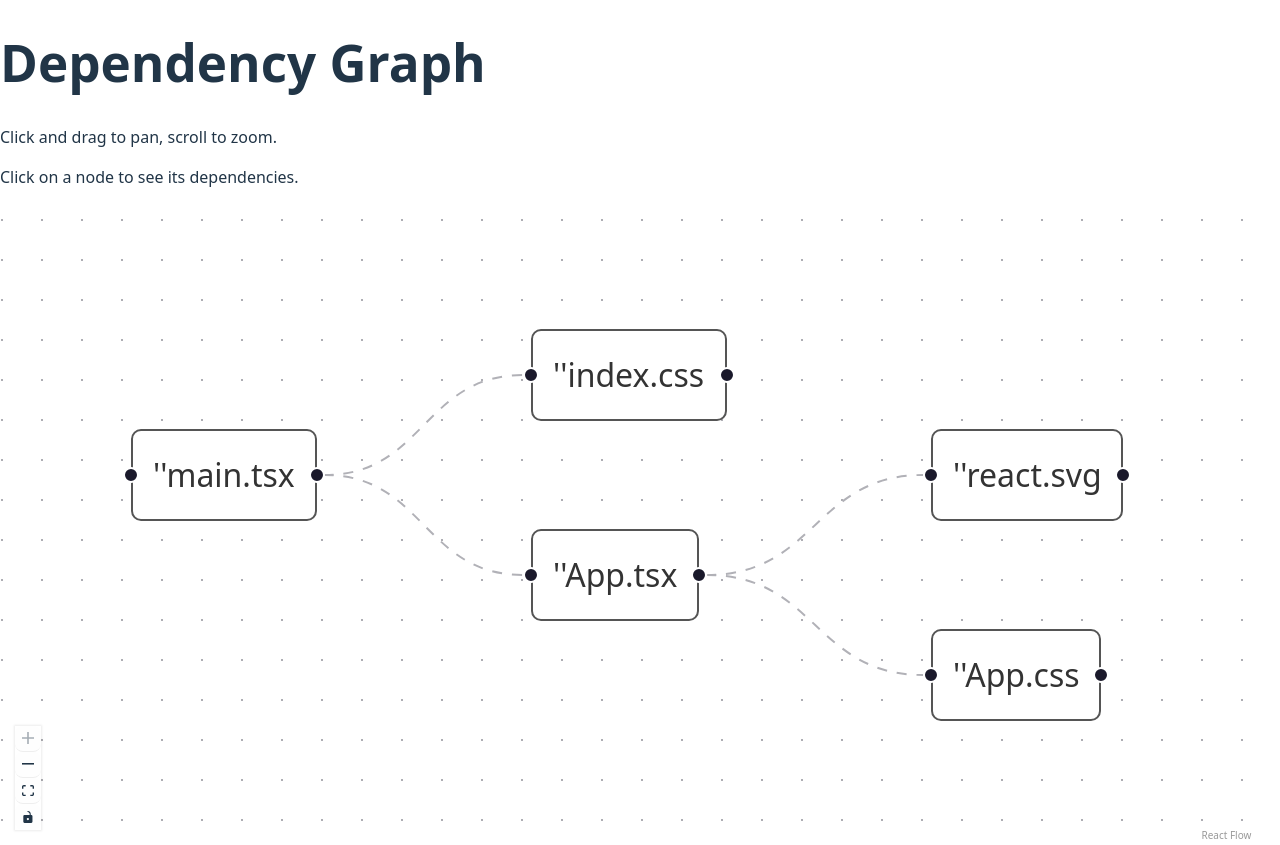
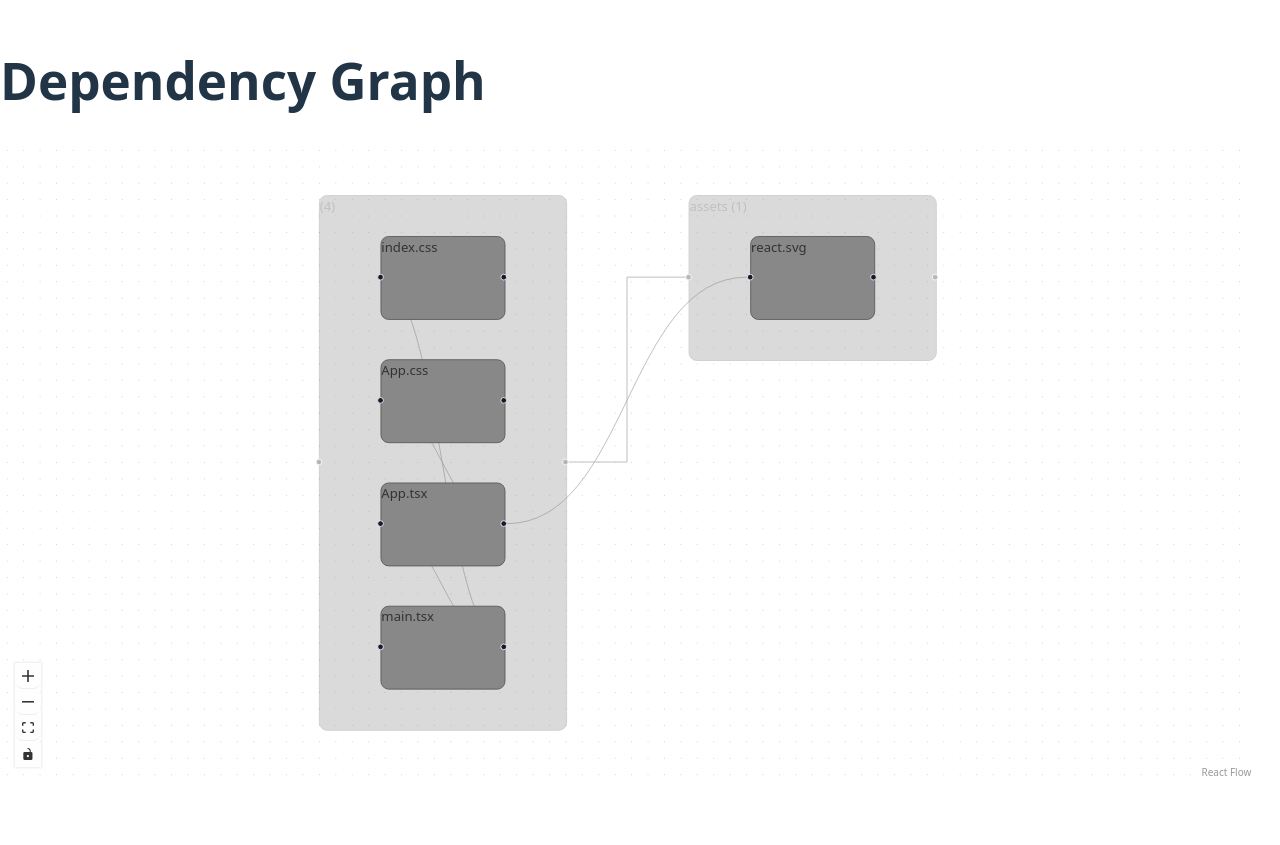
Before and after one commit to ysksm/ImportGraphTS, a React (Vite) app in the folder graph-view/: page / in a window 1280 px wide. After the commit the page ends 800 px from the top, so only its background shows below. Built offline with nearby package versions, Linux system fonts and the light colour scheme.

Commit message:
可視化修正

```diff
--- a/graph-view/src/CustomNode.tsx
+++ b/graph-view/src/CustomNode.tsx
@@ -1,8 +1,37 @@
 import { Handle, Position } from "@xyflow/react";
 
-const CustomNode = ({ data }: { data: { label: string } }) => {
+const CustomFolderNode = ( { data, width, height} : { data: { label: string }, width: number, height: number }) => {
   return (
-      <div style={{ padding: 10, border: '1px solid #555', borderRadius: 5, backgroundColor: '#fff', color: '#333' }}>''
+    <div style={{
+        padding: 0,
+        margin: 0,
+        border: '1px solid #555',
+        borderRadius: 10,
+        backgroundColor: '#888',
+        color: '#333',
+        width: width,
+        height: height,
+        opacity: 0.3,
+      }}>
+      {data.label}
+      <Handle type="target" position={Position.Left} />
+      <Handle type="source" position={Position.Right} />
+    </div>
+  );
+};
+
+const CustomNode = ( { data, width, height} : { data: { label: string }, width: number, height: number }) => {
+  return (
+    <div style={{
+        padding: 0,
+        margin: 0,
+        border: '1px solid #555',
+        borderRadius: 10,
+        backgroundColor: '#888',
+        color: '#333',
+        width: width,
+        height: height,
+      }}>
       {data.label}
       <Handle type="target" position={Position.Left} />
       <Handle type="source" position={Position.Right} />
@@ -11,3 +40,4 @@ const CustomNode = ({ data }: { data: { label: string } }) => {
 };
 
 export default CustomNode;
+export { CustomFolderNode };
--- a/graph-view/src/GraphView.tsx
+++ b/graph-view/src/GraphView.tsx
@@ -14,15 +14,23 @@ import {
 } from '@xyflow/react';
 import '@xyflow/react/dist/style.css';
 import CustomNode from './CustomNode';
+import { CustomFolderNode } from './CustomNode';
 import getLayoutedNodes from './layoutedNodes';
+import { getDirectoryNodes } from './layoutedNodes';
 
 const nodeTypes = {
   custom: CustomNode,
+  customFolder: CustomFolderNode,
+};
+
+const edgeTypes = {
+
 };
 
 const GraphView: React.FC = () => {
+  const layoutedNodes = getDirectoryNodes();
 
-  const layoutedNodes = getLayoutedNodes();
+
   const fitViewOptions: FitViewOptions = { padding: 0.2 };
   const defaultEdgeOptions: DefaultEdgeOptions = { animated: true };
   const [nodes, _setNodes, onNodesChange] = useNodesState(layoutedNodes.nodes);
@@ -31,23 +39,21 @@ const GraphView: React.FC = () => {
     (params) => setEdges((eds) => addEdge(params, eds)),
     [setEdges]
   );
-  console.log('Initial Nodes:', nodes);
   return (
     <>
       <h1>Dependency Graph</h1>
-      <p>Click and drag to pan, scroll to zoom.</p>
-      <p>Click on a node to see its dependencies.</p>
-      <div style={{ width: '98vw', height: '80vh' }}>
+      <div style={{ width: '98vw', height: '80vh', color: '#333' }}>
         <ReactFlow
           nodes={nodes}
           edges={edges}
           onNodesChange={onNodesChange}
           onEdgesChange={onEdgesChange}
-          onConnect={onConnect}
+          // onConnect={onConnect}
           fitView
           fitViewOptions={fitViewOptions}
           defaultEdgeOptions={defaultEdgeOptions}
           nodeTypes={nodeTypes}
+          edgeTypes={edgeTypes}
         >
           <Background />
           <Controls />
--- a/graph-view/src/layoutedNodes.ts
+++ b/graph-view/src/layoutedNodes.ts
@@ -7,11 +7,255 @@ export interface LayoutedNodes {
     edges: Edge[];
 }
 
+interface ImportInfo {
+    fullPath: string;
+    FileName: string;
+}
+
+type NodeDataType  = {
+    dataType: 'folder';
+    label: string;
+    depth: number;
+    fileNodes: Node[];
+} | {
+    dataType: 'file';
+    label: string;
+    importsList: ImportInfo[];
+}
+
+// フォルダ内にファイルを配置した場合の幅と高さを求める
+const getLayoutedNodesWithTotalRect = (nodes: Node[]): { nodes: Node[], width: number; height: number } => {
+    const g = new dagre.graphlib.Graph();
+    g.setGraph({ rankdir: 'LR' });
+    g.setDefaultEdgeLabel(() => ({}));
+    nodes.forEach((node) => {
+        g.setNode(node.id, { width: 150, height: 100 });
+    });
+
+    dagre.layout(g);
+    let maxWidth = 150;
+    let maxHeight = 100;
+    nodes.forEach((node) => {
+        const { x, y } = g.node(node.id);
+        const width = Number(node.style?.width || 150);
+        const height = Number(node.style?.height || 100);
+        maxWidth = Math.max(maxWidth, x + width);
+        maxHeight = Math.max(maxHeight, y + height);
+    });
+
+    const fileNodes = nodes.map((node) => {
+        const { x, y } = g.node(node.id);
+        const width = Number(node.style?.width || 150);
+        const height = Number(node.style?.height || 100);
+        return {
+            ...node,
+            position: {x, y},
+            initialHeight: height,
+            initialWidth: width,
+            type: 'custom',
+            width: width,
+            height: height,
+            data: node.data,
+        };
+    });
+    maxWidth = maxWidth + 75;
+    maxHeight = maxHeight + 50;
+    return {
+        nodes: fileNodes,
+        width: maxWidth,
+        height: maxHeight,
+    };
+}
+
+const createFolderPaths = () => {
+    const dependenciesList = depsData;
+    // フォルダのノードを生成
+    const folderPaths =  dependenciesList.map((item) => {
+        const path = item.fullPath.replace(item.FileName, '');
+        const folderPath = path.length > 1 ? path.substring(0, item.fullPath.lastIndexOf('/')) : path;
+        return folderPath
+    });
+
+    // 重複を排除
+    const uniqueFolderPaths = Array.from(new Set(folderPaths));
+    const sortedUniqueFolderPaths = uniqueFolderPaths.sort((a, b) => {
+        return a.length - b.length;
+    });
+    // ディレクト情報を再構成、path、ディレクトリに深さを持たせる
+    const structuredFolderPaths = sortedUniqueFolderPaths.map((item) => {
+        const depth: Number = item.length === 1 ? 0 : item.split('/').length - 1;
+        const folderName = item.split('/').pop() || '';
+        return {
+            id: item,
+            path: item,
+            folderName: folderName,
+            depth: depth,
+        };
+    });
+    return structuredFolderPaths;
+}
+
+const getDirectoryNodes = (): LayoutedNodes => {
+    const dependenciesList = depsData;
+    const structuredFolderPaths = createFolderPaths();
+
+    // [データ構造作成]フォルダ構造からNodeを生成
+    const folderNodes: Node[] = structuredFolderPaths.map((folder) => {
+        // カレントフォルダー内のファイルを取得
+        const files = dependenciesList.filter((item) => {
+            if(folder.path.length === 1) {
+                if(item.fullPath.split('/').length === 2) {
+                    return true;
+                }
+                return false;
+            }
+            // /の数が同じかつ、カレントフォルダーのパスで始まるものを取得
+            const folderPath = folder.path.split('/').length;
+            const itemPath = item.fullPath.split('/').length - 1;
+            if (folderPath !== itemPath) {
+                return false;
+            }
+            return item.fullPath.startsWith(folder.path + '/');
+        });
+        const fileNodes = files.map((file) => {
+            const nodeData: NodeDataType = {
+                dataType: 'file',
+                label: file.FileName,
+                importsList: file.Imports,
+            };
+            return {
+                id: file.fullPath,
+                type: 'custom',
+                data: nodeData,
+                position: {x: 0, y: 0},
+            };
+        });
+        const rect = getLayoutedNodesWithTotalRect(fileNodes);
+        return{
+            id: folder.path,
+            // type: 'custom',
+            data: {
+                label: `${folder.folderName} (${files.length})`,
+                depth: folder.depth,
+                fileNodes: rect.nodes,
+            },
+
+            position: {x: 0, y: 0},
+            initialHeight: rect.height,
+            initialWidth: rect.width,
+        }
+    });
+
+    // [データ構造作成]フォルダデータからエッジを生成
+    let initialEdges: Edge[] = [];
+    folderNodes.forEach((item) => {
+        const depth = Number(item.data.depth);
+        const children = folderNodes.filter((child) => {
+            return child.data.depth === depth + 1 && child.id.startsWith(item.id);
+        });
+        children.forEach((child) => {
+            if(item.id === null || child.id === null) {
+
+                return;
+            }
+            const edge = {
+                id: `${item.id}->${child.id}`,
+                source: item.id,
+                target: child.id,
+                animated: false,
+                type: 'step'
+            };
+            initialEdges.push(edge);
+        }
+        );
+    });
+
+    // [レアウト]
+    const g = new dagre.graphlib.Graph();
+    g.setGraph({ rankdir: 'LR', ranksep: 150, nodesep: 150 });
+    g.setDefaultEdgeLabel(() => ({}));
+    folderNodes.forEach((node) => {
+        const width = Number(node.initialWidth || 150);
+        const height = Number(node.initialHeight || 100);
+        g.setNode(node.id, { width: width, height: height });
+    });
+    initialEdges.forEach((edge) => {
+        g.setEdge(edge.source, edge.target);
+    });
+    dagre.layout(g);
+
+    // [レイアウト]フォルダのノードをレイアウト
+    let layoutedFolderNodes: Node[] = folderNodes.map((node) => {
+        const { x, y } = g.node(node.id);
+        const width = Number(node.initialWidth || 150);
+        const height = Number(node.initialHeight || 100);
+        return {
+            ...node,
+            data: node.data,
+            position: {x, y},
+            initialHeight: height,
+            initialWidth: width,
+            type: 'customFolder',
+            width: width,
+            height: height,
+        }}
+    );
+
+    // [レイアウト]フォルダ内のファイルノードをレイアウト
+    layoutedFolderNodes.forEach((node) => {
+        const fileNodes: Node[] = node.data.fileNodes as Node[];
+        fileNodes.forEach((fileNode) => {
+            const { x, y } = node.position;
+            const width = Number(fileNode.initialWidth || 150);
+            const height = Number(fileNode.initialHeight || 100);
+            const nodeData: NodeDataType = {
+                dataType: 'file',
+                label: fileNode.data.label as string,
+                importsList: fileNode.data.deps as ImportInfo[],
+            }
+            const newFileNode: Node = {
+                id: fileNode.id,
+                type: 'custom',
+                data: nodeData,
+                initialHeight: height,
+                initialWidth: width,
+                style: {
+                    width: width,
+                    height: height,
+                },
+                position: {x: x + fileNode.position.x, y: y + fileNode.position.y},
+            }
+            layoutedFolderNodes.push(newFileNode);
+
+            const importsList = fileNode.data.importsList as ImportInfo[];
+            if(importsList === undefined) {
+                console.log('importsList is undefined', fileNode);
+                return;
+            }
+            importsList.forEach((imp) => {
+                const edge = {
+                    id: `${fileNode.id}->${imp.fullPath}`,
+                    source: fileNode.id,
+                    target: imp.fullPath,
+                    animated: false,
+                    type: 'simplebezier'
+
+                };
+                initialEdges.push(edge);
+                console.log('edge', edge);
+            });
+        });
+    });
+
+    console.log('initialEdges', initialEdges);
+    return {
+        nodes: layoutedFolderNodes,
+        edges: initialEdges,
+    };
+}
+
 const getLayoutedNodes = (): LayoutedNodes => {
     const dependenciesList = depsData;
-
-  console.log('Dependencies:', dependenciesList);
-
     // テキストを表示するためのノードとエッジを生成
     const initialNodes: Node[] = dependenciesList.map((item) => ({
         id: item.fullPath,
@@ -20,13 +264,8 @@ const getLayoutedNodes = (): LayoutedNodes => {
         label: item.FileName,
         deps: item.Imports },
         position: {x: 0, y: 0},
-
     }));
-
-  console.log('Initial Nodes:', initialNodes);
-
     let initialEdges: Edge[] = [];
-
     dependenciesList.forEach((item) => {
         item.Imports.forEach((imp) => {
         initialEdges.push(
@@ -41,9 +280,6 @@ const getLayoutedNodes = (): LayoutedNodes => {
         );
         });
     });
-
-  console.log('Initial Edges:', initialEdges);
-
     const g = new dagre.graphlib.Graph();
     g.setGraph({ rankdir: 'LR' });
     g.setDefaultEdgeLabel(() => ({}));
@@ -55,9 +291,6 @@ const getLayoutedNodes = (): LayoutedNodes => {
     }
     );
     dagre.layout(g);
-
-  console.log('Dagre Graph:', g);
-
     const layoutNodes = initialNodes.map((node) => {
         const { x, y } = g.node(node.id);
         return {
@@ -74,3 +307,4 @@ const getLayoutedNodes = (): LayoutedNodes => {
 }
 
 export default getLayoutedNodes;
+export { getDirectoryNodes };
```
Also changed, not shown: graph-view/src/CustomeEdge.tsx (added). Lines whose indentation alone changed are shown as unchanged.
